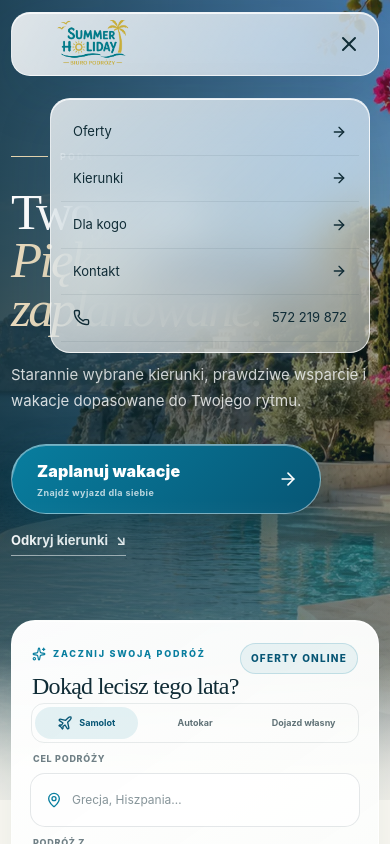
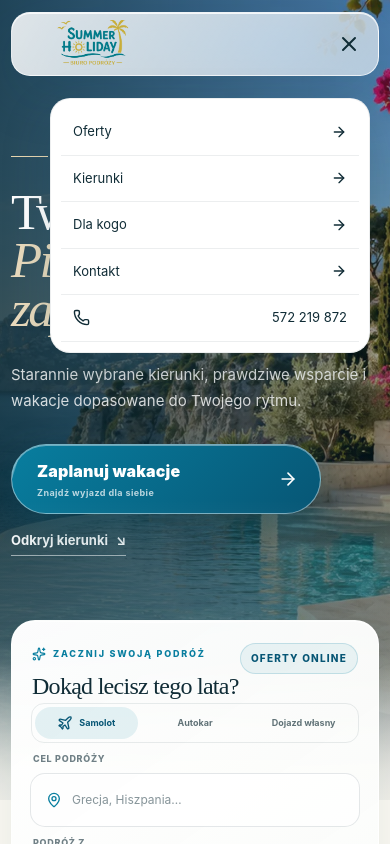
Before and after one commit to chr0mzyy/summer-holiday-redesign, a Next.js app: page / in a window 390 px wide. Both pictures are taken after a click on the button 349 px from the left and 44 px from the top of the page. Shown: the top 844 px of the page. Built offline with nearby package versions, Linux system fonts and the light colour scheme.

Commit message:
fix: make mobile navigation fully opaque

```diff
--- a/app/globals.css
+++ b/app/globals.css
@@ -359,7 +359,7 @@ main { overflow: hidden; }
   .header-inner { grid-template-columns: auto 1fr; }
   .header-actions { justify-self: end; }
   .menu-button { display: grid; }
-  .mobile-nav { position: absolute; display: grid; top: 86px; right: max(20px, calc((100vw - 1180px)/2 + 20px)); width: min(320px, calc(100vw - 40px)); border-radius: 20px; padding: 10px; }
+  .mobile-nav { position: absolute; display: grid; top: 86px; right: max(20px, calc((100vw - 1180px)/2 + 20px)); width: min(320px, calc(100vw - 40px)); border: 1px solid rgba(16,44,54,.08); border-radius: 20px; padding: 10px; background: #fff; box-shadow: 0 18px 50px rgba(7,57,72,.18); }
   .mobile-nav a { display: flex; align-items: center; justify-content: space-between; padding: 13px 12px; font-size: 13px; border-bottom: 1px solid rgba(16,44,54,.08); }
   .hero__content > div { width: 68%; }
   .search-card { padding-top: 92px; }
--- a/components/SummerHolidayHome.tsx
+++ b/components/SummerHolidayHome.tsx
@@ -121,11 +121,11 @@ function Header() {
       <AnimatePresence>
         {open && (
           <motion.nav
-            className="mobile-nav glass"
+            className="mobile-nav"
             aria-label="Nawigacja mobilna"
-            initial={{ opacity: 0, y: -12, scale: 0.98 }}
-            animate={{ opacity: 1, y: 0, scale: 1 }}
-            exit={{ opacity: 0, y: -12, scale: 0.98 }}
+            initial={{ y: -12, scale: 0.98 }}
+            animate={{ y: 0, scale: 1 }}
+            exit={{ y: -12, scale: 0.98 }}
           >
             {links.map(([label, href]) => (
               <a key={href} href={href} onClick={() => setOpen(false)}>{label}<ArrowRight size={16} /></a>
```
